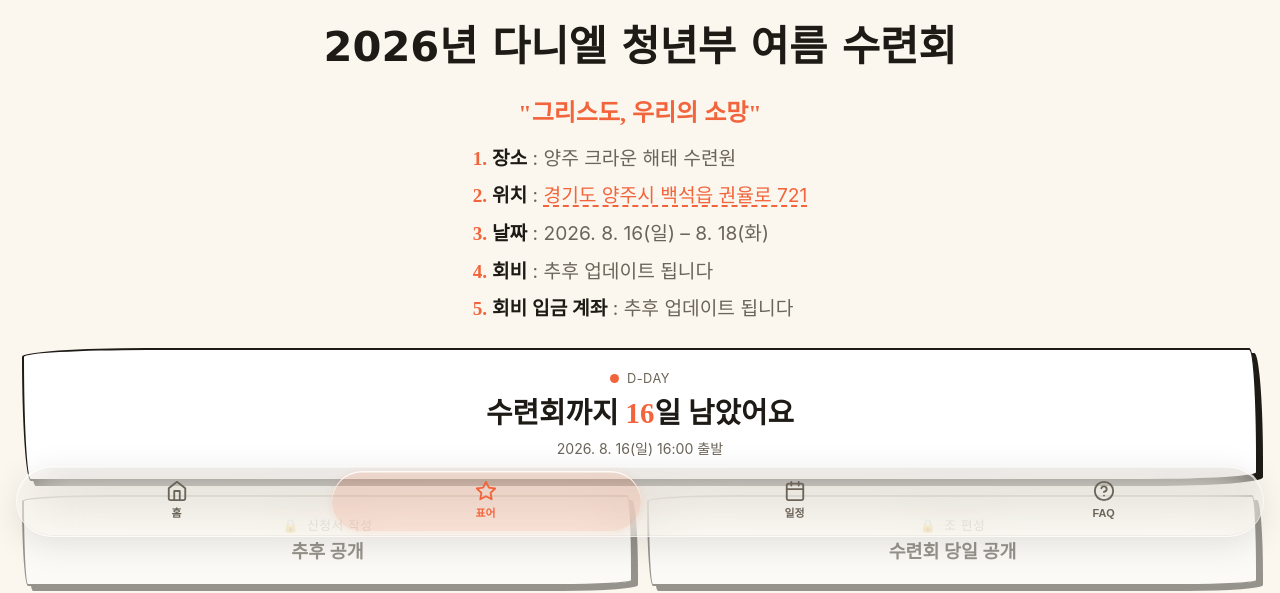
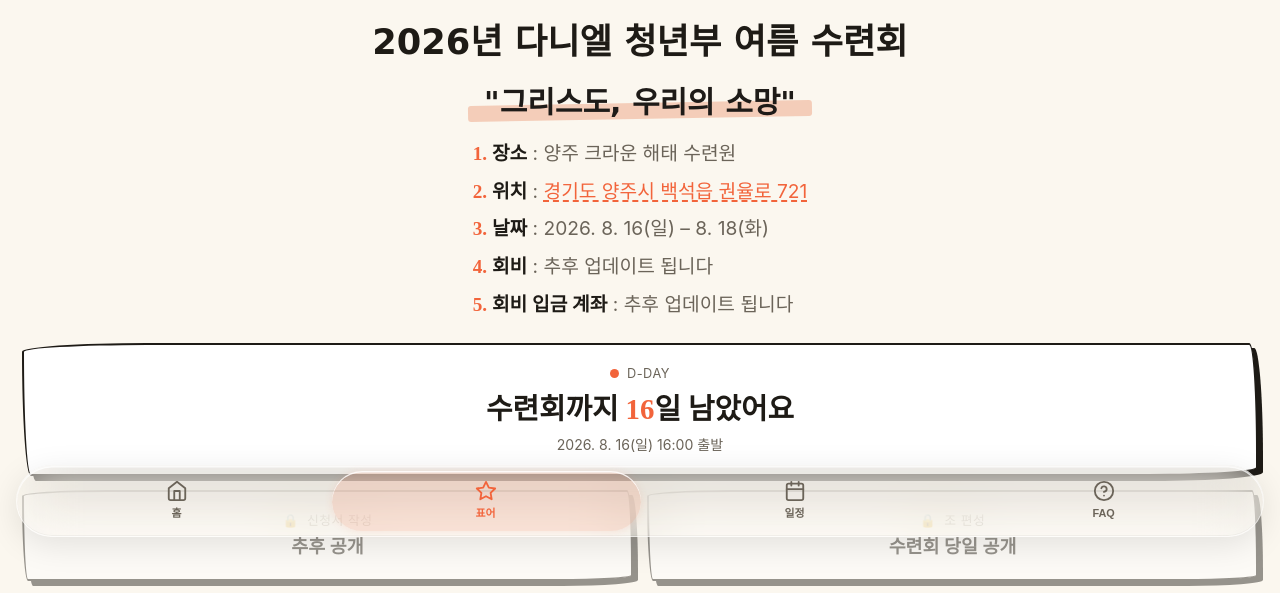
Before and after one commit to daniel-youth/daniel-youth.github.io, a plain HTML site: page index.html in a window 1280 px wide. Shown: the part 247-840 px from the top of the page. Drawn offline with Linux system fonts and the light colour scheme; a web font is replaced by a local one.

Commit message:
헤로 섹션 디자인 개선 및 말씀 가독성 향상
- 로고 이미지(130px)로 교체, Permanent Marker 폰트로 SUMMER/RETREAT 두 줄 텍스트 로고 구현
- h1 폰트 크기 조정, tagline 오렌지 형광펜 하이라이트 효과 추가
- 섹션 제목(h2) 크기 확대
- 말씀 블록 폰트를 Pretendard로 교체, 줄바꿈 방지 처리

Co-Authored-By: Claude Sonnet 4.6 <noreply@anthropic.com>

```diff
--- a/index.html
+++ b/index.html
@@ -82,15 +82,33 @@
     display: block;
   }
   .hero h1{
-    font-size: clamp(1.5rem, 5vw, 2.6rem);
-    margin: 20px 0 12px;
+    font-size: clamp(1.35rem, 4.5vw, 2.2rem);
+    margin: 20px 0 2px;
     word-break: keep-all;
   }
   .hero .tagline{
-    color: var(--coral);
-    font-family:'Gaegu'; font-weight:700;
-    font-size: 1.5rem;
+    position: relative;
+    display: inline-block;
+    font-family: 'Gaegu', cursive;
+    font-weight: 700;
+    font-size: 30px;
+    color: #1E1B18;
+    padding: 2px 10px;
+    white-space: nowrap;
     margin: 2px 0 6px;
+  }
+  .hero .tagline::before{
+    content: '';
+    position: absolute;
+    left: -6px;
+    right: -6px;
+    bottom: 10px;
+    height: 16px;
+    background: #E1602E;
+    opacity: 0.28;
+    transform: rotate(-1deg);
+    border-radius: 3px;
+    z-index: -1;
   }
   .hero .date{
     color: var(--ink-soft);
```
